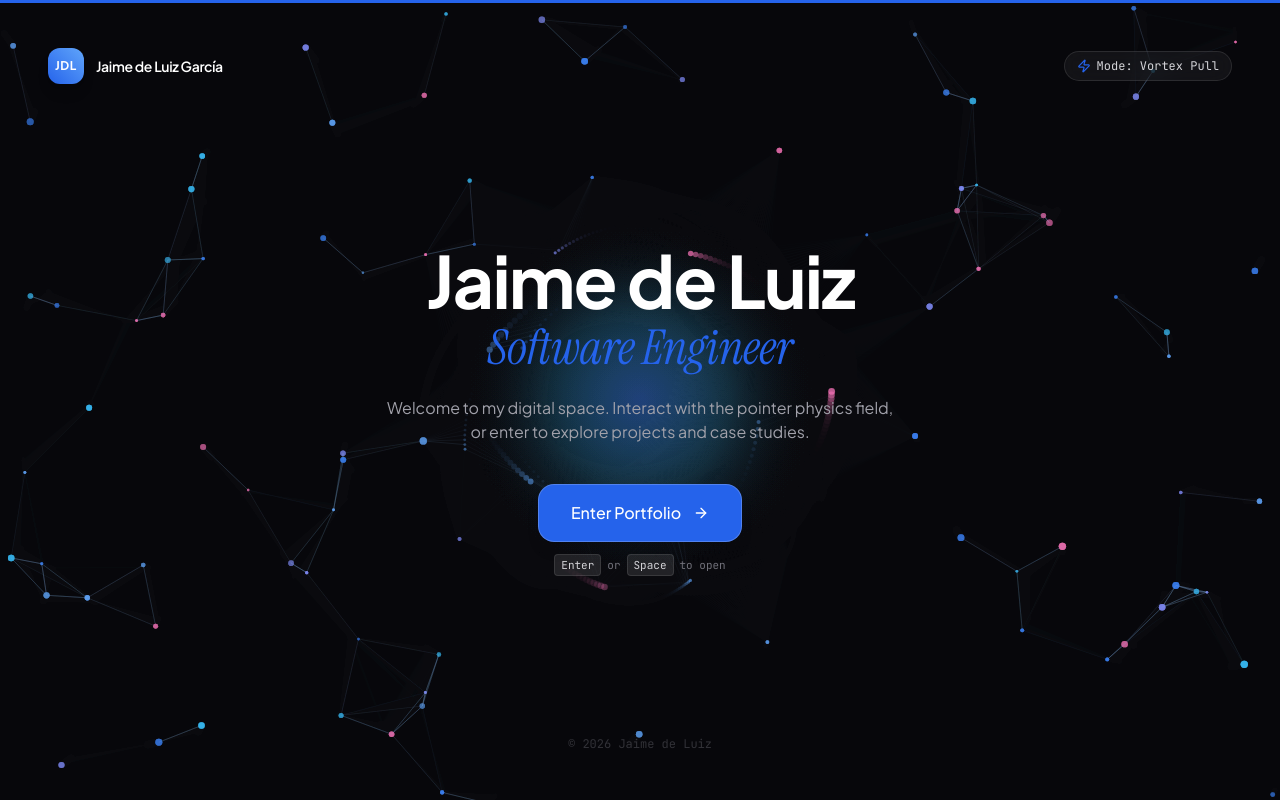
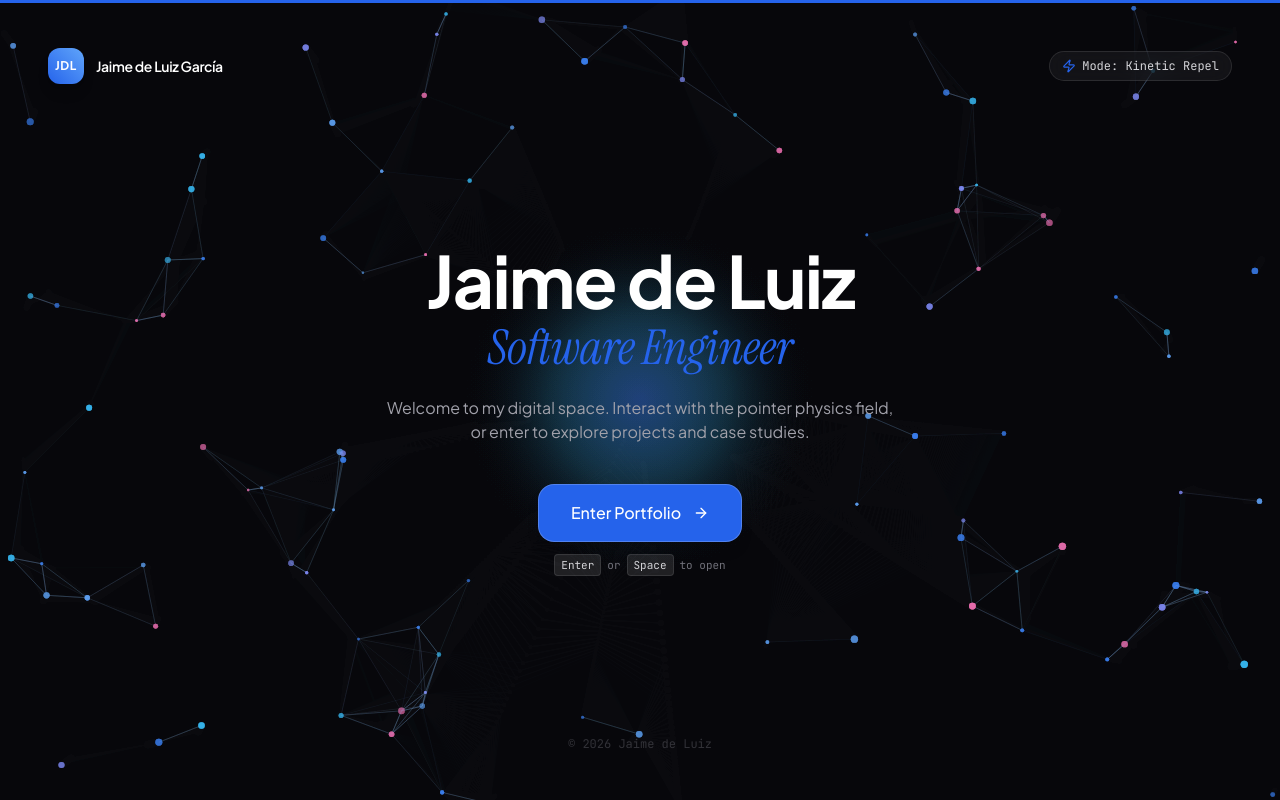
Before and after one commit to jaimedeluiz/jaimedeluiz.github.io, a React (Vite) app: page / in a window 1280 px wide. Shown: the top 800 px of the page. Built offline with nearby package versions, Linux system fonts and the light colour scheme.

Commit message:
feat: make kinetic repel gameplay the default on intro screen

```diff
--- a/src/components/IntroScreen.tsx
+++ b/src/components/IntroScreen.tsx
@@ -28,7 +28,7 @@ interface Shockwave {
 
 export const IntroScreen: React.FC<IntroScreenProps> = ({ onEnter }) => {
   const canvasRef = useRef<HTMLCanvasElement | null>(null);
-  const [physicsMode, setPhysicsMode] = useState<'gravity' | 'repel'>('gravity');
+  const [physicsMode, setPhysicsMode] = useState<'gravity' | 'repel'>('repel');
 
   useEffect(() => {
     const canvas = canvasRef.current;
```
